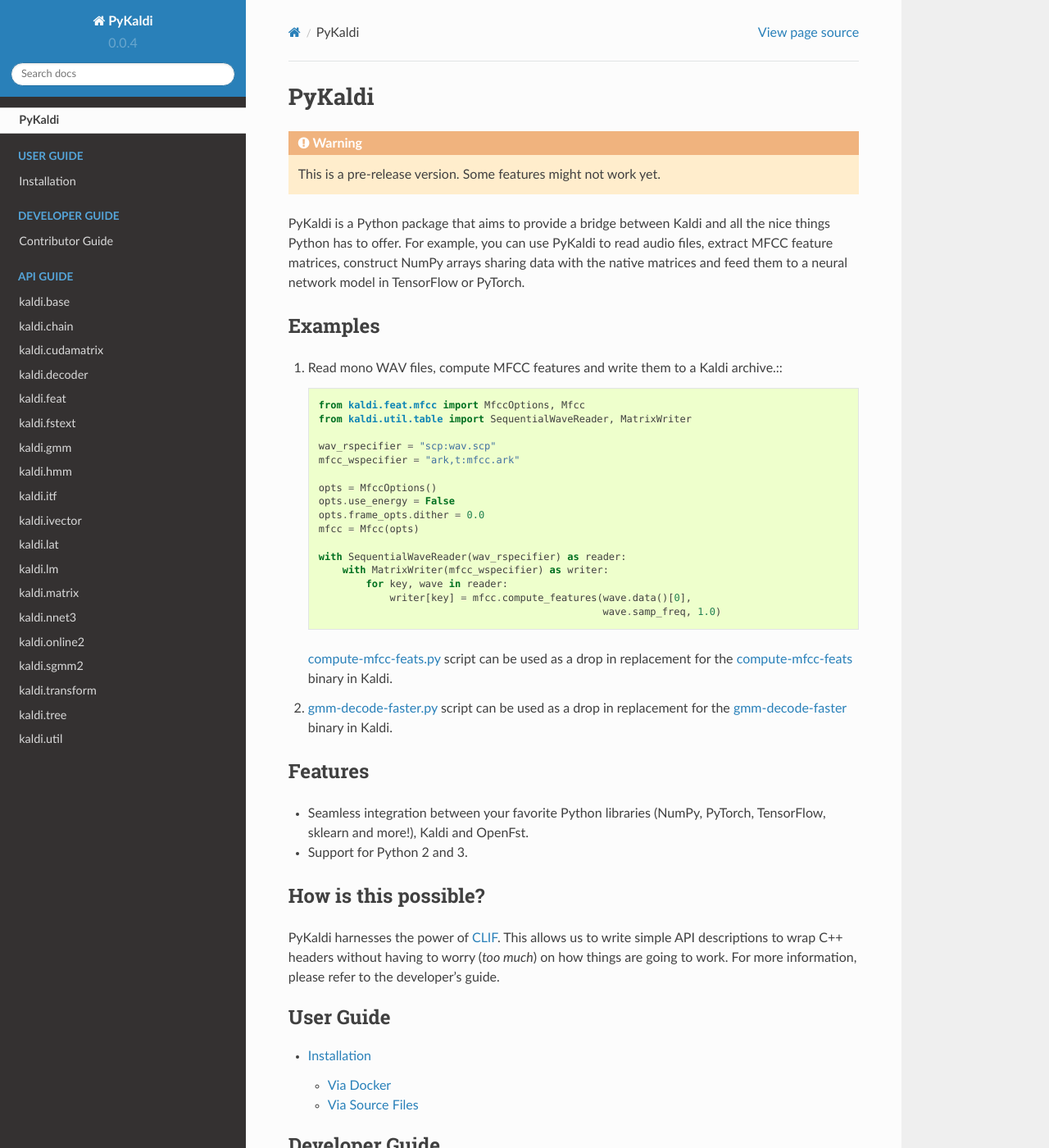
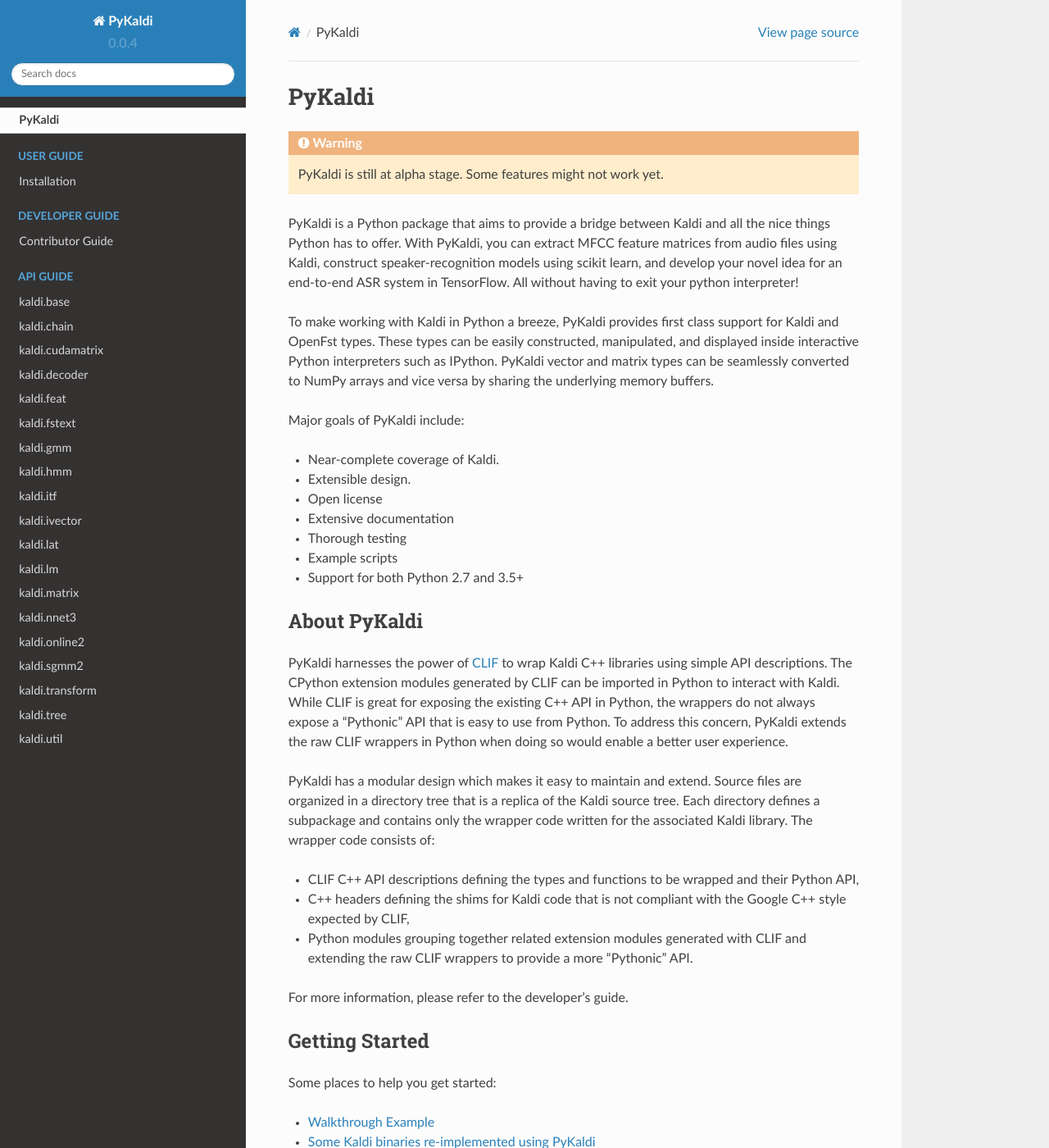
Before and after one commit to pykaldi/pykaldi, a Sphinx documentation site: the page built from docs/index.rst, in a window 1280 px wide and 1400 px high. Shown: the whole window at 82% size. Built offline with Sphinx 7.4.7 and the Read the Docs theme 2.0.0, drawn with Linux system fonts in a browser that asks for light colours.

Commit message:
Update README, documentation index. Add walkthrough example.

```diff
--- a/docs/index.rst
+++ b/docs/index.rst
@@ -1,60 +1,72 @@
 PyKaldi
-===================================
+=======
 
-.. warning:: This is a pre-release version. Some features might not work yet.
+.. warning:: PyKaldi is still at alpha stage. Some features might not work yet.
 
 PyKaldi is a Python package that aims to provide a bridge between Kaldi and all
-the nice things Python has to offer. For example, you can use PyKaldi to read
-audio files, extract MFCC feature matrices, construct NumPy arrays sharing data
-with the native matrices and feed them to a neural network model in TensorFlow
-or PyTorch.
+the nice things Python has to offer. With PyKaldi, you can extract MFCC feature
+matrices from audio files using Kaldi, construct speaker-recognition models
+using scikit learn, and develop your novel idea for an end-to-end ASR system in
+TensorFlow. All without having to exit your python interpreter!
 
-Examples
--------------------
+To make working with Kaldi in Python a breeze, PyKaldi provides first class
+support for Kaldi and OpenFst types. These types can be easily constructed,
+manipulated, and displayed inside interactive Python interpreters such as
+IPython. PyKaldi vector and matrix types can be seamlessly converted to NumPy
+arrays and vice versa by sharing the underlying memory buffers.
 
-#. Read mono WAV files, compute MFCC features and write them to a Kaldi archive.:::
+Major goals of PyKaldi include:
 
-    from kaldi.feat.mfcc import MfccOptions, Mfcc
-    from kaldi.util.table import SequentialWaveReader, MatrixWriter
+* Near-complete coverage of Kaldi.
 
-    wav_rspecifier = "scp:wav.scp"
-    mfcc_wspecifier = "ark,t:mfcc.ark"
+* Extensible design.
 
-    opts = MfccOptions()
-    opts.use_energy = False
-    opts.frame_opts.dither = 0.0
-    mfcc = Mfcc(opts)
+* Open license
 
-    with SequentialWaveReader(wav_rspecifier) as reader:
-        with MatrixWriter(mfcc_wspecifier) as writer:
-            for key, wave in reader:
-                writer[key] = mfcc.compute_features(wave.data()[0],
-                                                    wave.samp_freq, 1.0)
+* Extensive documentation
 
-   `compute-mfcc-feats.py
-   <https://github.com/usc-sail/pykaldi/blob/master/examples/compute-mfcc-feats.py>`_
-   script can be used as a drop in replacement for the `compute-mfcc-feats
-   <https://github.com/kaldi-asr/kaldi/blob/master/src/featbin/compute-mfcc-feats.cc>`_
-   binary in Kaldi.
+* Thorough testing
 
-#. `gmm-decode-faster.py
-   <https://github.com/usc-sail/pykaldi/blob/master/examples/gmm-decode-faster.py>`_
-   script can be used as a drop in replacement for the `gmm-decode-faster
-   <https://github.com/kaldi-asr/kaldi/blob/master/src/gmmbin/gmm-decode-faster.cc>`_
-   binary in Kaldi.
+* Example scripts
 
-Features
--------------------
-- Seamless integration between your favorite Python libraries (NumPy, PyTorch,
-  TensorFlow, sklearn and more!), Kaldi and OpenFst.
-- Support for Python 2 and 3.
+* Support for both Python 2.7 and 3.5+
 
-How is this possible?
----------------------
-PyKaldi harnesses the power of `CLIF <https://github.com/google/clif>`_. This
-allows us to write simple API descriptions to wrap C++ headers without having
-to worry (*too much*) on how things are going to work. For more information,
-please refer to the developer's guide.
+
+About PyKaldi
+-------------
+
+PyKaldi harnesses the power of `CLIF <https://github.com/google/clif>`_ to wrap
+Kaldi C++ libraries using simple API descriptions. The CPython extension modules
+generated by CLIF can be imported in Python to interact with Kaldi. While CLIF
+is great for exposing the existing C++ API in Python, the wrappers do not always
+expose a "Pythonic" API that is easy to use from Python. To address this
+concern, PyKaldi extends the raw CLIF wrappers in Python when doing so would
+enable a better user experience.
+
+PyKaldi has a modular design which makes it easy to maintain and extend. Source
+files are organized in a directory tree that is a replica of the Kaldi source
+tree. Each directory defines a subpackage and contains only the wrapper code
+written for the associated Kaldi library. The wrapper code consists of:
+
+* CLIF C++ API descriptions defining the types and functions to be wrapped and
+  their Python API,
+
+* C++ headers defining the shims for Kaldi code that is not compliant with the
+  Google C++ style expected by CLIF,
+
+* Python modules grouping together related extension modules generated with CLIF
+  and extending the raw CLIF wrappers to provide a more "Pythonic" API.
+
+For more information, please refer to the developer's guide.
+
+
+Getting Started
+---------------
+
+Some places to help you get started:
+
+* `Walkthrough Example <https://github.com/usc-sail/pykaldi/examples/walkthrough.md>`_
+* `Some Kaldi binaries re-implemented using PyKaldi <https://github.com/usc-sail/pykaldi/examples>`_
 
 
 .. toctree::
```
Also changed, not shown: README.md (+190 -43 lines), examples/walkthrough.md (added, +70 -0 lines).
